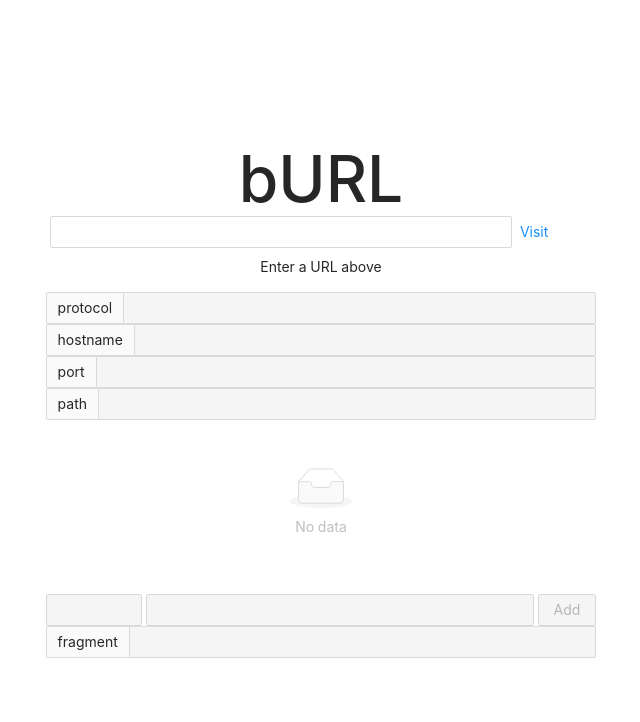
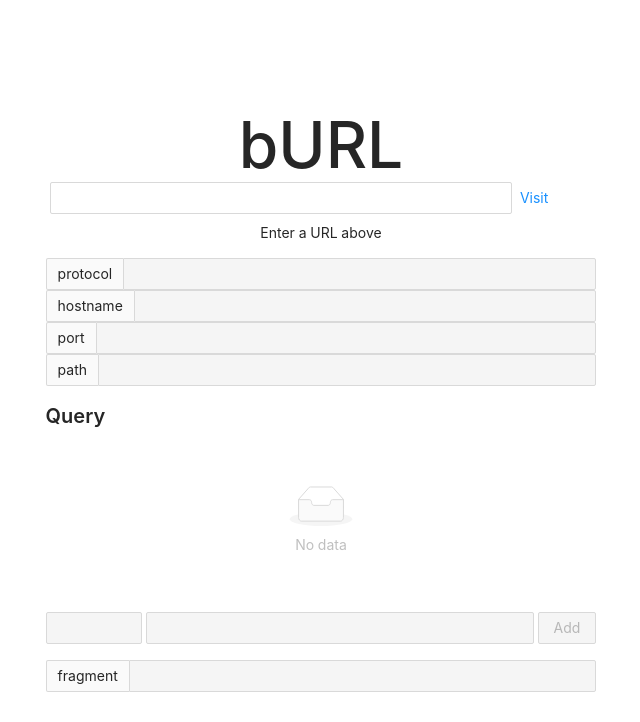
Before and after one commit to mebble/burl, a Next.js app: page / in a window 1280 px wide. Shown: the top 722 px of the page, without its empty margins (319-959 px from the left). Built offline with nearby package versions, Linux system fonts and the light colour scheme.

Commit message:
styles: put a title for the query section and fix query margin

```diff
--- a/src/components/Query.js
+++ b/src/components/Query.js
@@ -1,10 +1,13 @@
-import { Space } from 'antd';
+import { Space, Typography } from 'antd';
 import QueryList from './QueryList';
 import QueryForm from './QueryForm';
 
+const { Title } = Typography;
+
 export default function Query({ queryParams, disabled, onChange, onRemove, onSubmit }) {
     return (
-        <Space direction="vertical">
+        <Space direction="vertical" style={{ margin: '1rem 0' }}>
+            <Title level={4} style={{ margin: 0 }}>Query</Title>
             <QueryList
                 queryParams={queryParams}
                 disabled={disabled}
```
